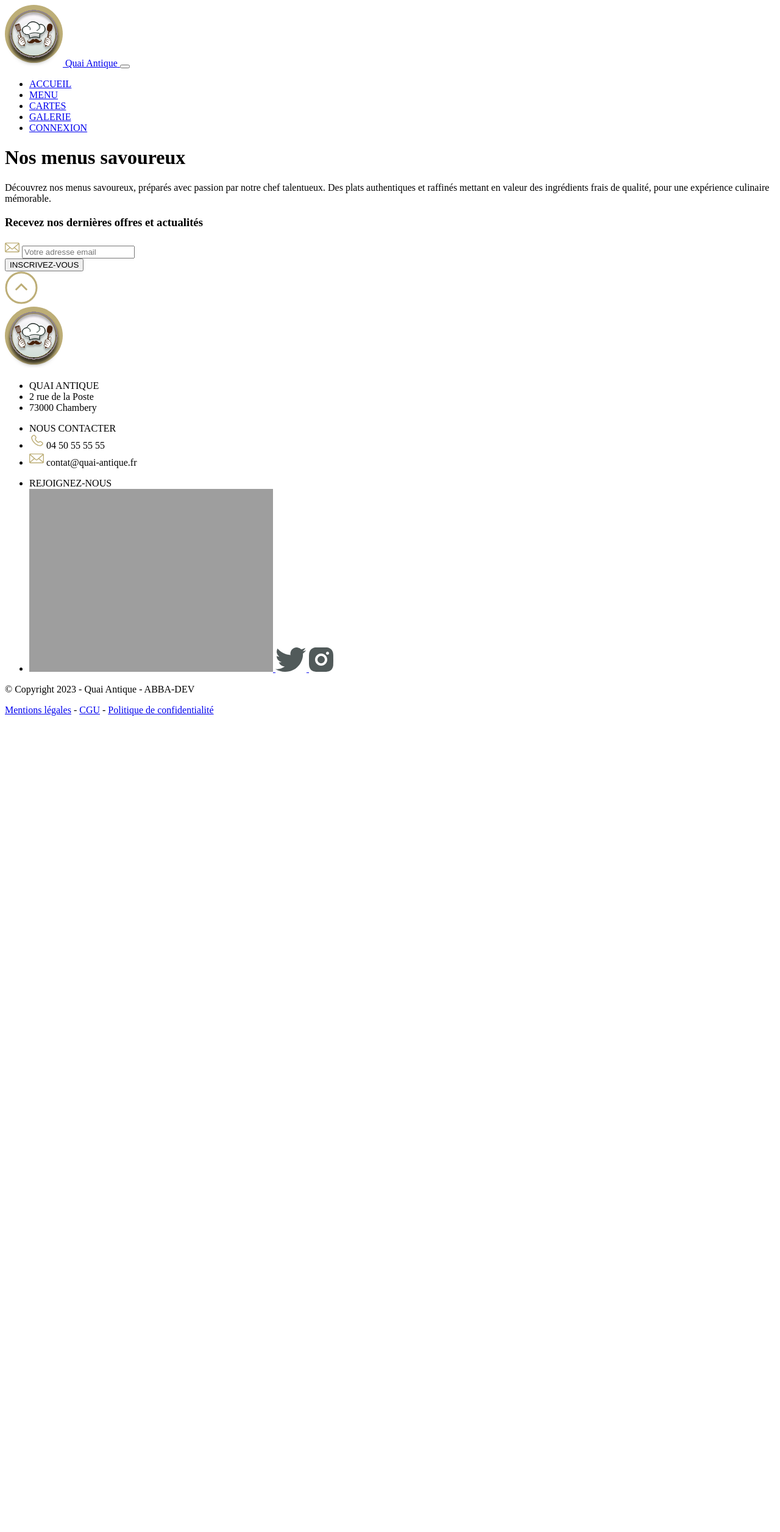
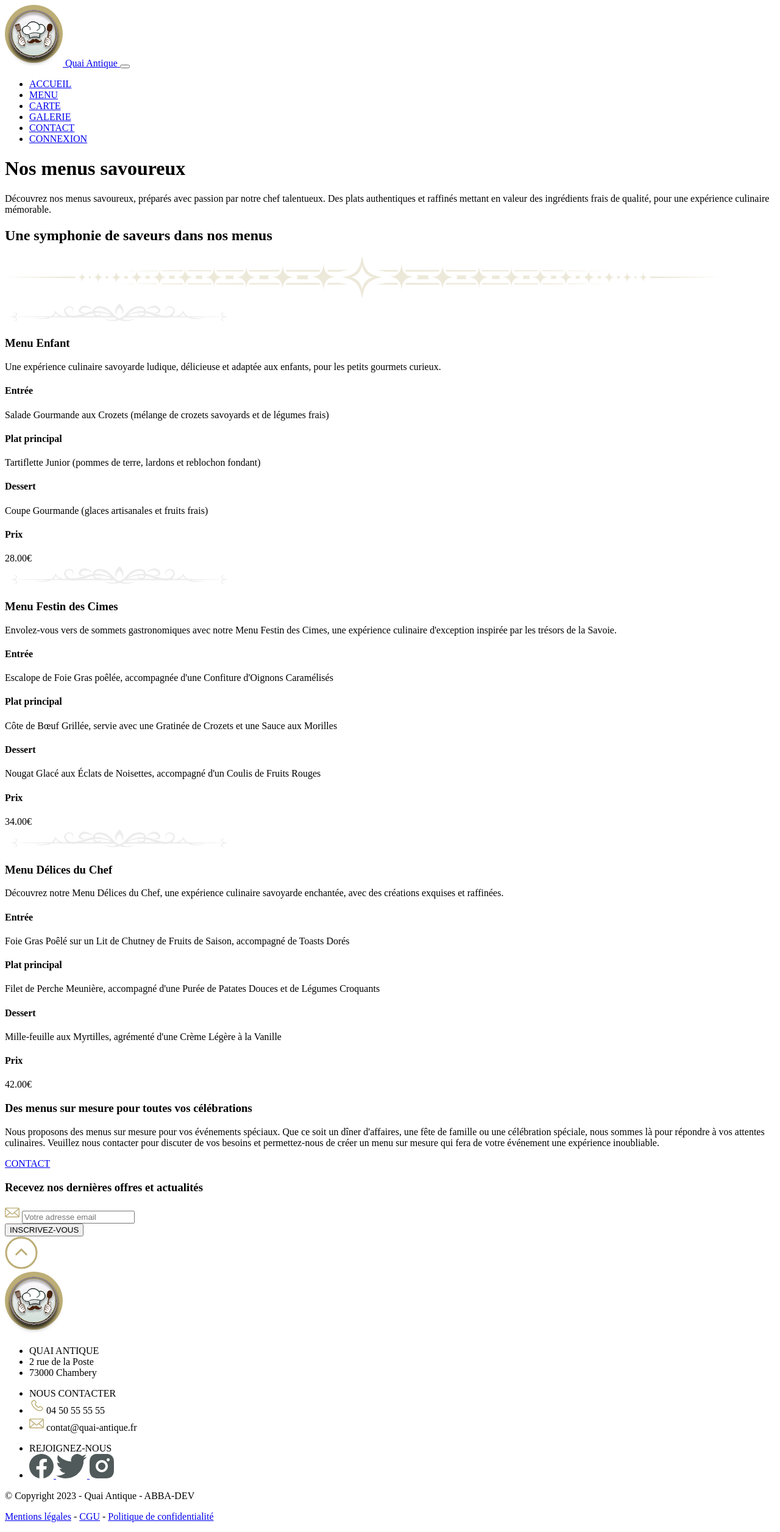
Before and after one commit to ABBA-74/ecf_quai_antique, a Symfony app: template templates/menu/index.html.twig in a window 1280 px wide. Shown: the whole page at 61% size. Before the commit the page ends 1174 px from the top, so only its background shows below. Run offline with Twig, Linux system fonts and the light colour scheme; the template is opened without the code that fills it, so the values that code supplies are empty; some libraries are stand-ins or nearby versions; grey boxes are pictures that could not be loaded.

Commit message:
added section listing menu

```diff
--- a/assets/styles/scss/base/_colors.scss
+++ b/assets/styles/scss/base/_colors.scss
@@ -1,5 +1,6 @@
 $clr-primary: #bdae77;
 $clr-secondary: #502419;
 $clr-light: #f2f2f2;
+$clr-light: #dddacc;
 $clr-dark-gray: #141717;
 $clr-light-gray: #212422;
--- a/assets/styles/scss/components/_buttons.scss
+++ b/assets/styles/scss/components/_buttons.scss
@@ -1,5 +1,6 @@
 @use './../base/colors' as clr;
 
+a.btn,
 button.btn {
   padding-inline: 2rem;
   border-radius: 0.3rem;
--- a/assets/styles/scss/layouts/_footer.scss
+++ b/assets/styles/scss/layouts/_footer.scss
@@ -3,6 +3,9 @@
 .footer-top {
   position: relative;
   border-top: 3px solid clr.$clr-primary;
+  li {
+    color: clr.$clr-light;
+  }
   .footer-top__logo {
     height: 110px;
     width: auto;
--- a/assets/styles/scss/layouts/_header.scss
+++ b/assets/styles/scss/layouts/_header.scss
@@ -54,9 +54,6 @@ header {
         margin-bottom: 1.5rem;
         font-size: 5rem;
       }
-      p {
-        // font-size: 1.35rem;
-      }
     }
   }
   &::after {
--- a/assets/styles/scss/layouts/_newsletter.scss
+++ b/assets/styles/scss/layouts/_newsletter.scss
@@ -1,7 +1,7 @@
 @use './../base/colors' as clr;
 
 .section-newsletter {
-  border-top: solid 3px clr.$clr-light;
+  border-top: solid 3px rgba(clr.$clr-light, 0.24);
   h3 {
     line-height: 1.45;
   }
--- a/assets/styles/scss/pages/_home.scss
+++ b/assets/styles/scss/pages/_home.scss
@@ -112,9 +112,6 @@
           position: absolute;
           bottom: 0;
           z-index: 1;
-          //   width: 150%;
-          //   height: auto;
-          // width: 290px;
           height: 350px;
           object-fit: cover;
           filter: drop-shadow(rgb(0, 0, 0) 0px -12px 9px);
--- a/assets/styles/scss/pages/_index.scss
+++ b/assets/styles/scss/pages/_index.scss
@@ -1,7 +1,7 @@
-@forward 'about';
+@forward 'home';
+@forward 'menu';
 @forward 'gallery';
 @forward 'contact';
-@forward 'home';
 @forward 'login';
 @forward 'register';
 @forward 'profile';
--- a/templates/_partials/_footer.html.twig
+++ b/templates/_partials/_footer.html.twig
@@ -6,7 +6,7 @@
 				<img src="{{asset('./build/images/arrow-up.svg')}}" alt="icone fleche haut">
 			</a>
 		</div>
-		<div class="row d-flex justify-content-center align-items-start text-light mx-1 mx-md-5 pt-4 pb-2">
+		<div class="row d-flex justify-content-center align-items-start text-light mx-1 mx-md-5 pt-5 pb-4">
 			<div class="col-12 col-sm-6 col-lg-4 d-flex justify-content-start justify-content-sm-center align-items-start">
 				<div class="row mb-3">
 					<div class="col-12 col-sm-4">
--- a/templates/_partials/_navbar.html.twig
+++ b/templates/_partials/_navbar.html.twig
@@ -10,16 +10,19 @@
 		<div class="collapse navbar-collapse" id="navbarSupportedContent">
 			<ul class="navbar-nav me-auto me-lg-0 ms-lg-auto mb-2 mb-lg-0">
 				<li class="nav-item">
-					<a class="nav-link active" aria-current="page" href="{{ path('app_home')}}">ACCUEIL</a>
+					<a class="nav-link {{ (route_name starts with 'app_home') ? 'active' : '' }}" aria-current="page" href="{{ path('app_home')}}">ACCUEIL</a>
 				</li>
 				<li class="nav-item">
-					<a class="nav-link" href="{{ path('app_menu') }}">MENU</a>
+					<a class="nav-link {{ (route_name starts with 'app_menu') ? 'active' : '' }}" href="{{ path('app_menu') }}">MENU</a>
 				</li>
 				<li class="nav-item">
-					<a class="nav-link" href="#">CARTES</a>
+					<a class="nav-link" href="#">CARTE</a>
 				</li>
 				<li class="nav-item">
 					<a class="nav-link" href="#">GALERIE</a>
+				</li>
+				<li class="nav-item">
+					<a class="nav-link" href="#">CONTACT</a>
 				</li>
 				<li class="nav-item">
 					<a class="nav-link" href="#">CONNEXION</a>
--- a/templates/_partials/_newsletter.html.twig
+++ b/templates/_partials/_newsletter.html.twig
@@ -1,6 +1,6 @@
 <section class="section-newsletter py-5 bg-clr-dark-gray">
 	<div class="container">
-		<div class="row py-2">
+		<div class="row d-flex align-items-center py-2">
 			<div class="col-12 mb-3">
 				<h3 class="h4 text-center txt-clr-light">Recevez nos dernières offres et actualités</h3>
 			</div>
@@ -8,13 +8,13 @@
 				<form action="">
 					<div class="row">
 						<div class=" input-group mb-3">
-							<div class="col-12 col-md-6 d-flex mb-3">
+							<div class="col-12 col-md-6 d-flex mb-3 mb-md-0">
 								<span class="input-group-text bg-clr-dark-gray">
 									<img src="{{ asset('./build/images/email.svg')}}" alt="icone email">
 								</span>
 								<input type="text" class="form-control" aria-label="addresse email" placeholder="Votre adresse email">
 							</div>
-							<div class="col-12 col-md-6 d-flex justify-content-center mb-3">
+							<div class="col-12 col-md-6 d-flex justify-content-center mb-3 mb-md-0">
 								<button class='btn btn-bg-primary'>INSCRIVEZ-VOUS</button>
 							</div>
 						</div>
--- a/templates/base.html.twig
+++ b/templates/base.html.twig
@@ -19,6 +19,7 @@
 		{% endblock %}
 	</head>
 	<body>
+		{% set route_name = app.request.attributes.get('_route') %}
 		{% include "_partials/_navbar.html.twig" %}
 		{% block body %}{% endblock %}
 		{% include "_partials/_footer.html.twig" %}
--- a/templates/menu/index.html.twig
+++ b/templates/menu/index.html.twig
@@ -5,5 +5,93 @@
 
 {% block body %}
 	{% include "./_partials/_header.html.twig" with {'title':'Nos menus savoureux', 'content': 'Découvrez nos menus savoureux, préparés avec passion par notre chef talentueux. Des plats authentiques et raffinés mettant en valeur des ingrédients frais de qualité, pour une expérience culinaire mémorable.'} %}
-	<main></main>
+	<main>
+		<section class="section-menu py-5">
+			<div class="container">
+				<div class="row py-5">
+					<h2 class="text-center txt-clr-primary">Une symphonie de saveurs dans nos menus</h2>
+					<img class="img-separator mb-2" src="{{ asset('./build/images/separator.svg')}}" alt="illustration separator">
+				</div>
+				<div class="row d-flex justify-content-center pb-5">
+					<div class="col-12 col-lg-6 col-xl-4 mb-5">
+						<div class="menu-card d-flex flex-wrap px-4 pb-5">
+							<div class="col-12 col-lg-6 d-flex flex-column justify-content-center">
+								<img class="img-separator mt-3" src="{{ asset('./build/images/separator-timetable.png')}}" alt="illustration separator">
+								<h3 class="h4 text-center txt-clr-dark">
+									Menu Enfant
+								</h3>
+							</div>
+							<div class="col-12">
+								<p class="menu-card__desc mb-3">Une expérience culinaire savoyarde ludique, délicieuse et adaptée aux enfants, pour les petits gourmets curieux.</p>
+								<h4 class="h5 mb-3">Entrée</h4>
+								<p class="menu-card__starter-dish mb-3">Salade Gourmande aux Crozets (mélange de crozets savoyards et de légumes frais)</p>
+								<h4 class="h5 mb-3">Plat principal</h4>
+								<p class="menu-card__main-course mb-3">Tartiflette Junior (pommes de terre, lardons et reblochon fondant)</p>
+								<h4 class="h5 mb-3">Dessert</h4>
+								<p class="menu-card__dessert mb-3">Coupe Gourmande (glaces artisanales et fruits frais)</p>
+								<h4 class="h5 mb-3">Prix
+								</h4>
+								<span>28.00€</span>
+							</div>
+						</div>
+					</div>
+					<div class="col-12 col-lg-6 col-xl-4 mb-5">
+						<div class="menu-card d-flex flex-wrap px-4 pb-5">
+							<div class="col-12 col-lg-6 d-flex flex-column justify-content-center">
+								<img class="img-separator mt-3" src="{{ asset('./build/images/separator-timetable.png')}}" alt="illustration separator">
+								<h3 class="h4 text-center txt-clr-dark">
+									Menu Festin des Cimes
+								</h3>
+							</div>
+							<div class="col-12">
+								<p class="menu-card__desc mb-3">Envolez-vous vers de sommets gastronomiques avec notre Menu Festin des Cimes, une expérience culinaire d'exception inspirée par les trésors de la Savoie.</p>
+								<h4 class="h5 mb-3">Entrée</h4>
+								<p class="menu-card__starter-dish mb-3">Escalope de Foie Gras poêlée, accompagnée d'une Confiture d'Oignons Caramélisés</p>
+								<h4 class="h5 mb-3">Plat principal</h4>
+								<p class="menu-card__main-course mb-3">Côte de Bœuf Grillée, servie avec une Gratinée de Crozets et une Sauce aux Morilles</p>
+								<h4 class="h5 mb-3">Dessert</h4>
+								<p class="menu-card__dessert mb-3">Nougat Glacé aux Éclats de Noisettes, accompagné d'un Coulis de Fruits Rouges</p>
+								<h4 class="h5 mb-3">Prix
+								</h4>
+								<span>34.00€</span>
+							</div>
+						</div>
+					</div>
+					<div class="col-12 col-lg-6 col-xl-4 mb-5">
+						<div class="menu-card d-flex flex-wrap px-4 pb-5">
+							<div class="col-12 col-lg-6 d-flex flex-column justify-content-center">
+								<img class="img-separator mt-3" src="{{ asset('./build/images/separator-timetable.png')}}" alt="illustration separator">
+								<h3 class="h4 text-center txt-clr-dark">
+									Menu Délices du Chef
+								</h3>
+							</div>
+							<div class="col-12">
+								<p class="menu-card__desc mb-3">Découvrez notre Menu Délices du Chef, une expérience culinaire savoyarde enchantée, avec des créations exquises et raffinées.</p>
+								<h4 class="h5 mb-3">Entrée</h4>
+								<p class="menu-card__starter-dish mb-3">Foie Gras Poêlé sur un Lit de Chutney de Fruits de Saison, accompagné de Toasts Dorés</p>
+								<h4 class="h5 mb-3">Plat principal</h4>
+								<p class="menu-card__main-course mb-3">Filet de Perche Meunière, accompagné d'une Purée de Patates Douces et de Légumes Croquants</p>
+								<h4 class="h5 mb-3">Dessert</h4>
+								<p class="menu-card__dessert mb-3">Mille-feuille aux Myrtilles, agrémenté d'une Crème Légère à la Vanille</p>
+								<h4 class="h5 mb-3">Prix
+								</h4>
+								<span>42.00€</span>
+							</div>
+						</div>
+					</div>
+				</div>
+				<div class="row py-5">
+					<div class="col-12 mb-3">
+						<h3 class="h4 text-center txt-clr-primary">Des menus sur mesure pour toutes vos célébrations</h3>
+					</div>
+					<div class="col-12 col-lg-8 mx-auto mb-4">
+						<p class='txt-clr-light text-start text-md-center'>Nous proposons des menus sur mesure pour vos événements spéciaux. Que ce soit un dîner d'affaires, une fête de famille ou une célébration spéciale, nous sommes là pour répondre à vos attentes culinaires. Veuillez nous contacter pour discuter de vos besoins et permettez-nous de créer un menu sur mesure qui fera de votre événement une expérience inoubliable.</p>
+					</div>
+					<div class="col-12 d-flex justify-content-center">
+						<a href="#" type="button" class="btn btn-bg-primary">CONTACT</a>
+					</div>
+				</div>
+			</div>
+		</section>
+	</main>
 {% endblock %}
```
Also changed, not shown: assets/styles/scss/components/_separator.scss (+16 -15 lines), assets/styles/scss/pages/_menu.scss (added, +54 -0 lines), assets/images/facebook.svg (renamed from assets/images/Group (10).svg), assets/styles/scss/pages/_about.scss (deleted).
